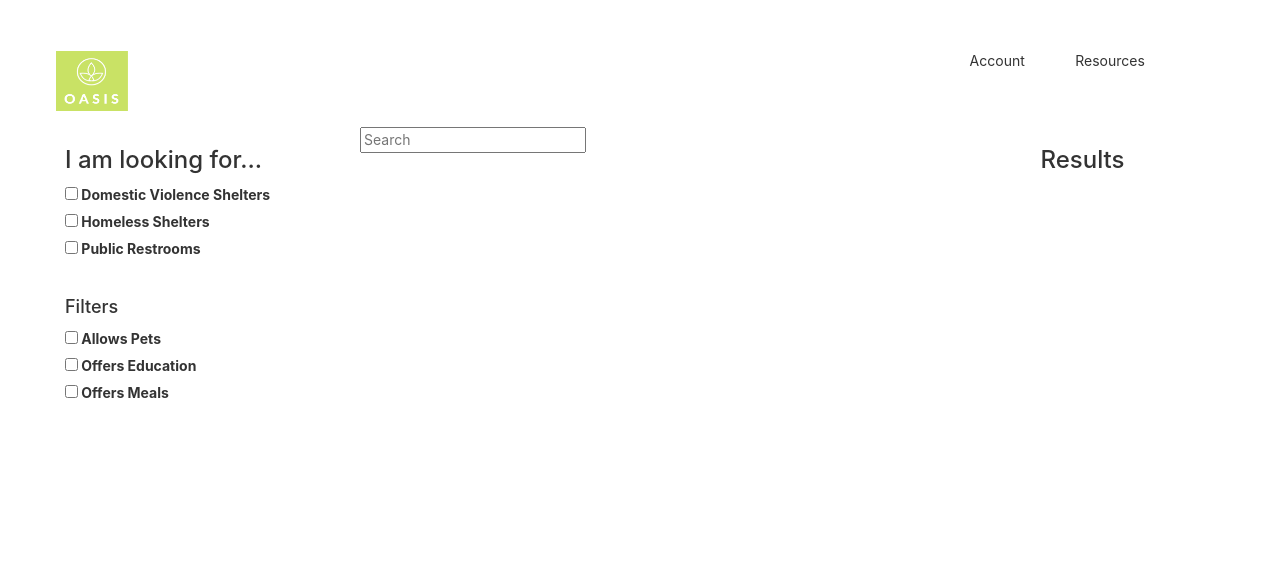
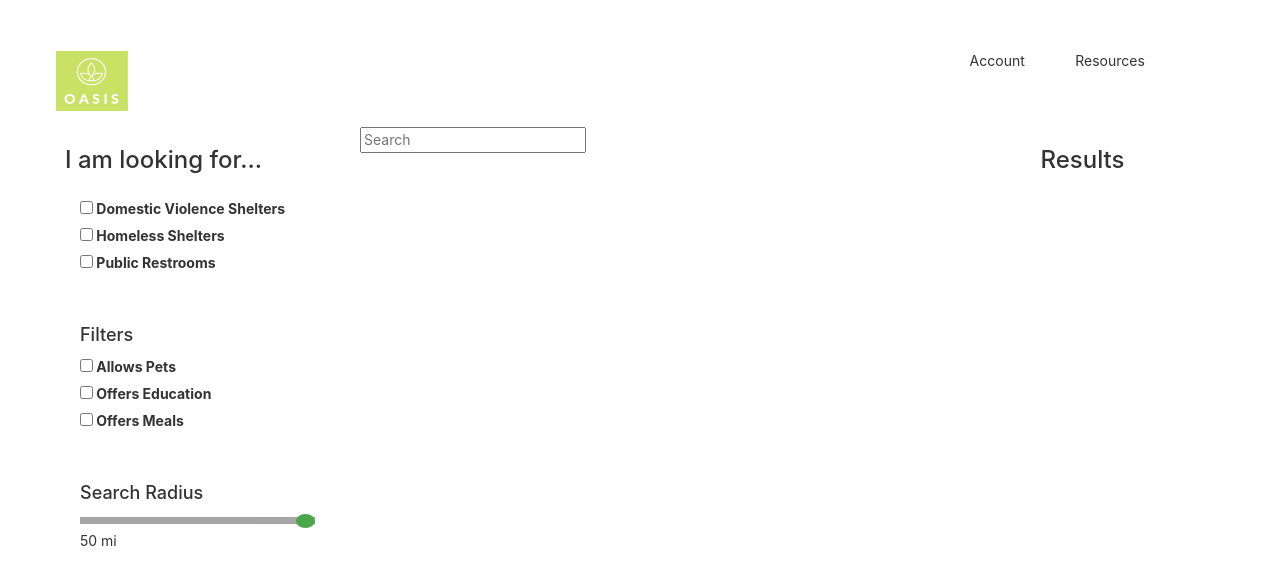
Before and after one commit to grinchpal/Oasis, a React (Create React App) app in the folder source/: page / in a window 1280 px wide. Shown: the top 584 px of the page. Built offline with nearby package versions, Linux system fonts and the light colour scheme.

Commit message:
Added slider for search radius

```diff
--- a/source/src/LandingPageComponent/FiltersComponent/Filters.css
+++ b/source/src/LandingPageComponent/FiltersComponent/Filters.css
@@ -18,3 +18,62 @@ ul {
 .checkboxContainer {
     height: 6em;
 }
+
+
+body {
+    --thumbNumber: "10";
+}
+
+.slideContainer {
+    padding-top: 0.3em;
+    padding-bottom: 0.5em;
+    width: 100%;
+}
+
+.slider {
+    -webkit-appearance: none;
+    appearance: none;
+    width: 16vw;
+    height: 0.5em;
+    background: gray;
+    outline: none;
+    opacity: 0.7;
+    -webkit-transition: 0.2s;
+    transition: opacity 0.2s;
+}
+.slider:hover {
+    opacity: 1;
+}
+
+.slider::-webkit-slider-thumb {
+    -webkit-appearance: none;
+    appearance: none;
+    width: 1.5vw;
+    height: 1em;
+    background: green;
+    cursor: pointer;
+    border-radius: 50%;
+}
+.slider::-webkit-slider-thumb::before {
+    content: var(--thumbNumber);
+}
+.slider::-moz-range-thumb {
+    width: 1.5vw;
+    height: 1em;
+    background: green;
+    cursor: pointer;
+    border-radius: 50%;
+}
+
+#rangeValue {
+    content: var(--thumbNumber);
+}
+
+.container {
+    padding-top: 1em;
+    width: 100%;
+}
+
+.inline {
+    display: inline;
+}
--- a/source/src/LandingPageComponent/FiltersComponent/Filters.js
+++ b/source/src/LandingPageComponent/FiltersComponent/Filters.js
@@ -3,6 +3,7 @@ import './Filters.css';
 const locationTypes = ['Domestic Violence Shelters', 'Homeless Shelters', 'Public Restrooms'];
 const filters = ['Allows Pets', 'Offers Education', 'Offers Meals'];
 const overflow = 3;
+let searchRadius = 10;
 
 function onCheckboxClick(i) {
     let checkbox = document.getElementById(i.toString());
@@ -12,6 +13,17 @@ function onCheckboxClick(i) {
     else {
         console.log(checkbox.value + " has been unchecked");
     }
+}
+
+function setRangeValue() { //for UI purposes
+    var slider = document.getElementById("range");
+    var output = document.getElementById("rangeValue");
+    output.innerHTML = slider.value;
+}
+
+function updateRangeValue() { //for sending search radius info
+    var slider = document.getElementById("range");
+    console.log("User chose search radius of " + slider.value + " miles.");
 }
 
 export default function Filters() {
@@ -40,20 +52,37 @@ export default function Filters() {
 
     return (
         <>
+            <div className="container">
                 <div className={locationClass}>
                     <ul>
                         {locationTypeHTML}
                     </ul>
                 </div>
+            </div>
 
             <br></br>
 
+            <div className="container">
                 <h4>Filters</h4>
                 <div className={filterClass}>
                     <ul>
                         {filtersHTML}
                     </ul>
                 </div>
+            </div>
+
+            <br></br>
+
+            <div className="container">
+                <h4>Search Radius</h4>
+                <div className="slideContainer">
+                    <input type="range" min="1" max="50" className="slider" id="range"
+                        onInput={() => setRangeValue()} onMouseUp={() => updateRangeValue()}></input>
+                </div>
+                <div className="inline">
+                <p id="rangeValue" className="inline">50</p> mi
+                </div>
+            </div>
         </>
     );
 }
```
Lines whose indentation alone changed are shown as unchanged.
